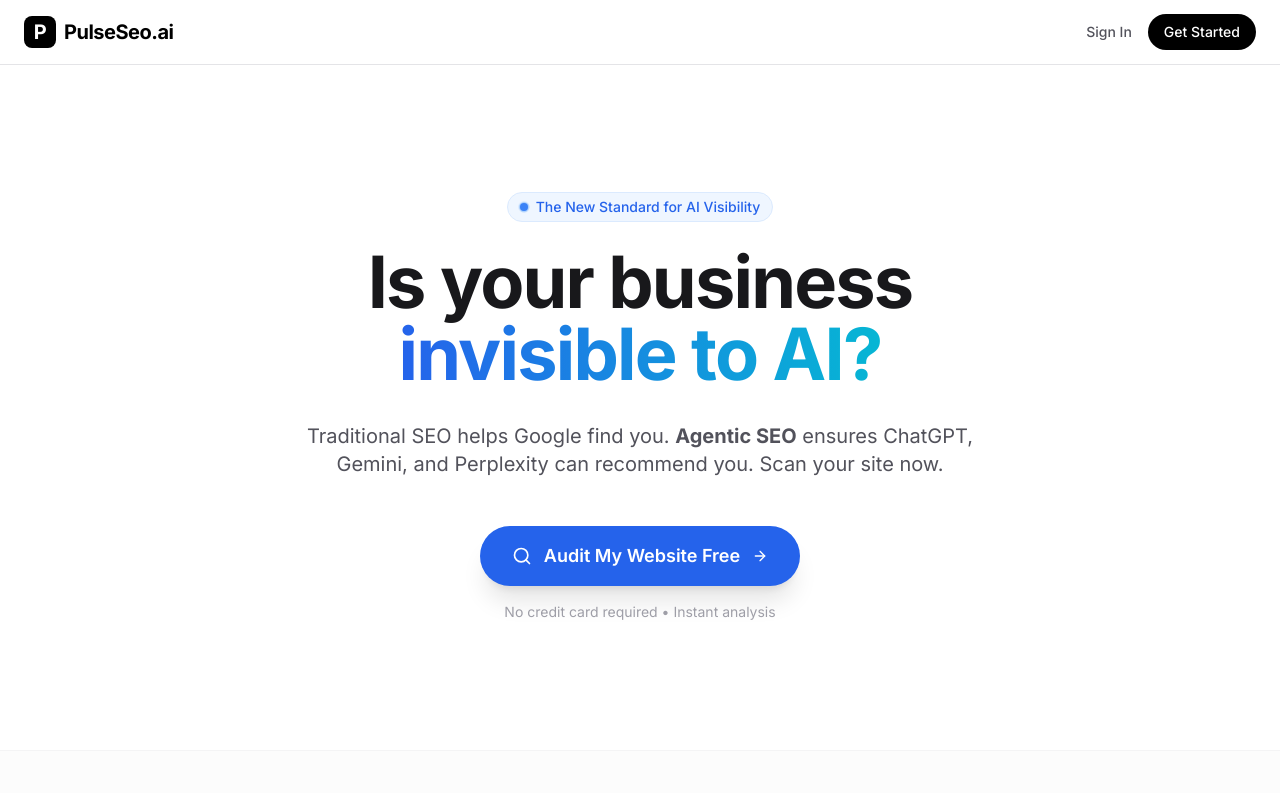
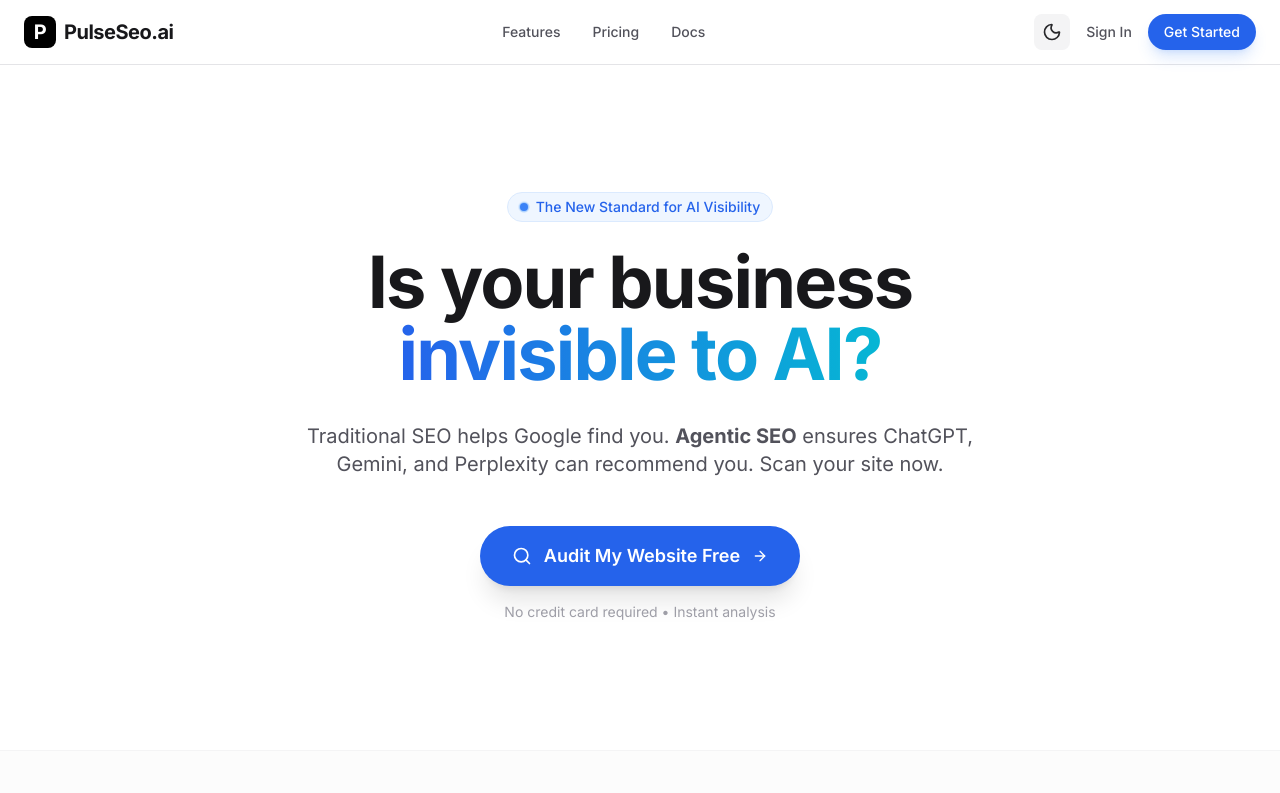
Before and after one commit to NarySar/my-seo-site, a Next.js app: page / in a window 1280 px wide. Shown: the top 793 px of the page. Built offline with nearby package versions, Linux system fonts and the light colour scheme; no server answers.

Commit message:
Fix navbar and dark mode

```diff
--- a/src/app/layout.tsx
+++ b/src/app/layout.tsx
@@ -2,6 +2,7 @@
 import { Inter } from "next/font/google";
 import "./globals.css";
 import { ClerkProvider } from "@clerk/nextjs";
+import { ThemeProvider } from "@/components/ThemeProvider"; // Restore this!
 
 const inter = Inter({ subsets: ["latin"] });
 
@@ -17,9 +18,16 @@
 }>) {
   return (
     <ClerkProvider>
-      <html lang="en">
+      <html lang="en" suppressHydrationWarning>
         <body className={inter.className}>
-          {children}
+          <ThemeProvider
+            attribute="class"
+            defaultTheme="system"
+            enableSystem
+            disableTransitionOnChange
+          >
+            {children}
+          </ThemeProvider>
         </body>
       </html>
     </ClerkProvider>
--- a/src/components/Navbar.tsx
+++ b/src/components/Navbar.tsx
@@ -2,27 +2,35 @@
 
 import Link from "next/link";
 import { SignInButton, UserButton, useUser } from "@clerk/nextjs";
-import { LayoutDashboard } from "lucide-react";
+import { ThemeToggle } from "@/components/ThemeToggle";
 
 export default function Navbar() {
   const { isSignedIn } = useUser();
 
   return (
-    <nav className="fixed top-0 left-0 right-0 z-50 bg-white/80 dark:bg-black/80 backdrop-blur-md border-b border-zinc-200 dark:border-zinc-800">
+    <nav className="fixed top-0 left-0 right-0 z-50 bg-white/80 dark:bg-black/80 backdrop-blur-md border-b border-zinc-200 dark:border-zinc-800 transition-all">
       <div className="max-w-7xl mx-auto px-6 h-16 flex items-center justify-between">
 
-        {/* Logo */}
-        <Link href="/" className="flex items-center gap-2 font-bold text-xl tracking-tight">
+        {/* 1. Logo */}
+        <Link href="/" className="flex items-center gap-2 font-bold text-xl tracking-tight text-zinc-900 dark:text-white">
           <div className="w-8 h-8 bg-black dark:bg-white rounded-lg flex items-center justify-center text-white dark:text-black">
             P
           </div>
           <span>PulseSeo.ai</span>
         </Link>
 
-        {/* Right Side Actions */}
+        {/* 2. Middle Links (Restored!) */}
+        <div className="hidden md:flex items-center gap-8 text-sm font-medium text-zinc-600 dark:text-zinc-400">
+            <Link href="/features" className="hover:text-blue-600 dark:hover:text-white transition-colors">Features</Link>
+            <Link href="/pricing" className="hover:text-blue-600 dark:hover:text-white transition-colors">Pricing</Link>
+            <Link href="/docs" className="hover:text-blue-600 dark:hover:text-white transition-colors">Docs</Link>
+        </div>
+
+        {/* 3. Right Side Actions (Login + Dark Mode) */}
         <div className="flex items-center gap-4">
 
-          {/* If Logged In: Show User Circle */}
+          <ThemeToggle />
+
           {isSignedIn ? (
             <div className="flex items-center gap-4">
               <Link href="/dashboard" className="text-sm font-medium hover:text-blue-600 transition-colors hidden md:block">
@@ -31,7 +39,6 @@
               <UserButton afterSignOutUrl="/" />
             </div>
           ) : (
-            /* If Guest: Show Sign In Button */
             <div className="flex items-center gap-4">
               <SignInButton mode="modal">
                 <button className="text-sm font-medium text-zinc-600 hover:text-black dark:text-zinc-400 dark:hover:text-white transition-colors">
@@ -40,7 +47,7 @@
               </SignInButton>
 
               <SignInButton mode="modal">
-                <button className="bg-black dark:bg-white text-white dark:text-black px-4 py-2 rounded-full text-sm font-medium hover:opacity-80 transition-opacity">
+                <button className="bg-blue-600 text-white px-4 py-2 rounded-full text-sm font-medium hover:bg-blue-500 transition-colors shadow-lg shadow-blue-500/20">
                   Get Started
                 </button>
               </SignInButton>
```
